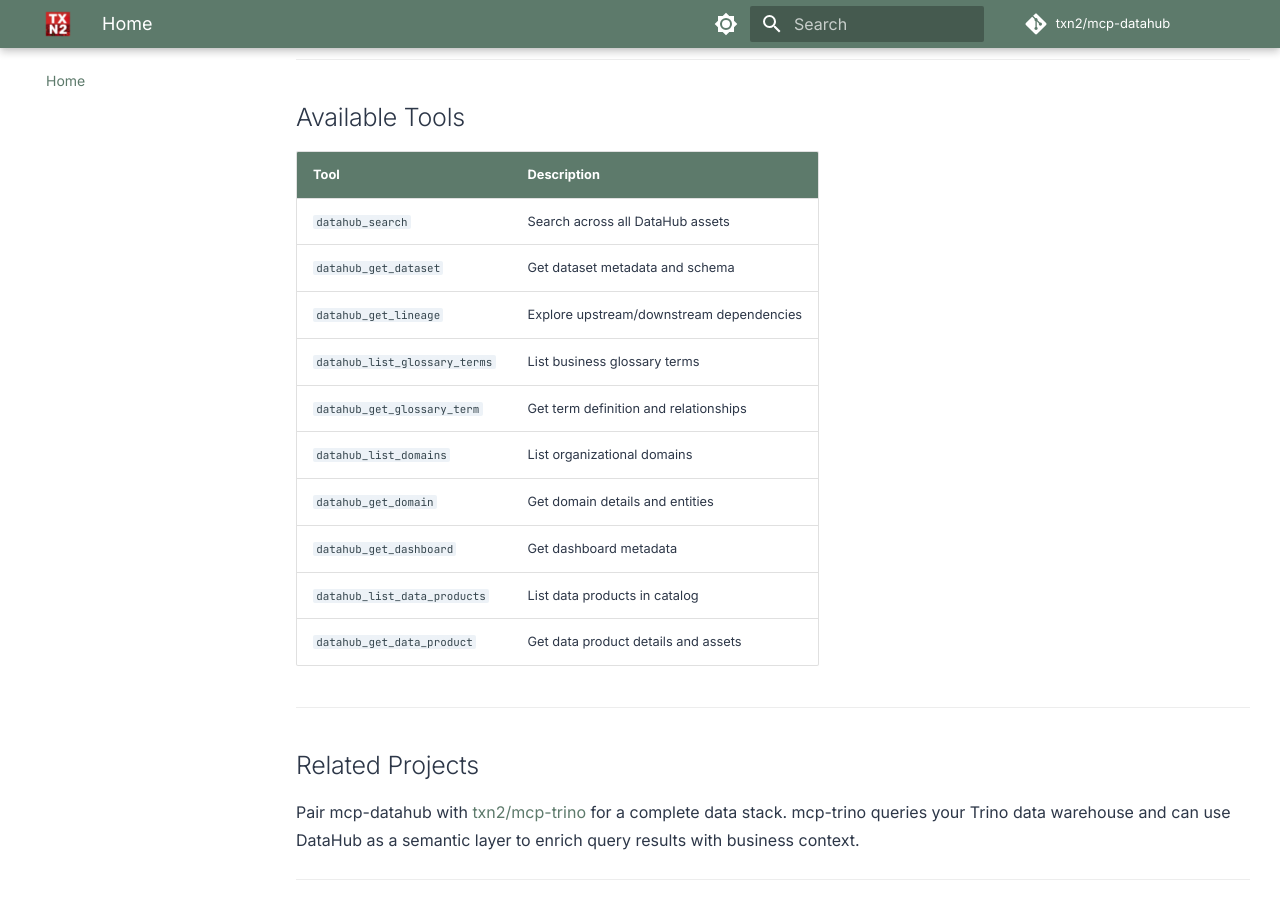
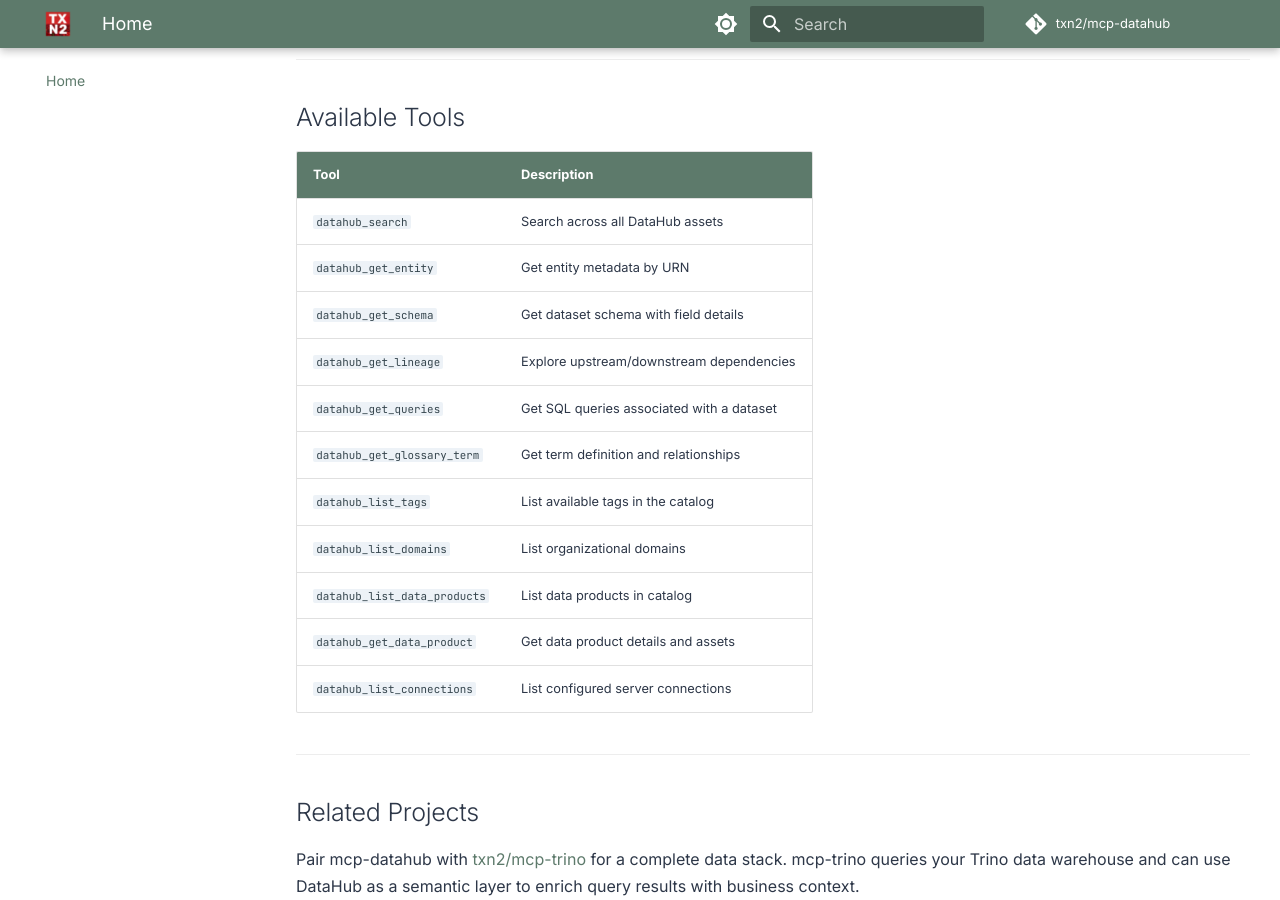
Before and after one commit to txn2/mcp-datahub, an MkDocs documentation site: the page built from docs/index.md, in a window 1280 px wide and 900 px high, scrolled down 1369 px. Built offline with MkDocs 1.6.1 and Material for MkDocs 9.7.7, drawn with Linux system fonts in a browser that asks for light colours; comment, search, counter and statistics services are not loaded.

Commit message:
Update `index.md` to refine commands and expand descriptions in the tools table

```diff
--- a/docs/index.md
+++ b/docs/index.md
@@ -95,15 +95,16 @@ Unlike other MCP servers, mcp-datahub is designed as a composable Go library. Im
 | Tool | Description |
 |------|-------------|
 | `datahub_search` | Search across all DataHub assets |
-| `datahub_get_dataset` | Get dataset metadata and schema |
+| `datahub_get_entity` | Get entity metadata by URN |
+| `datahub_get_schema` | Get dataset schema with field details |
 | `datahub_get_lineage` | Explore upstream/downstream dependencies |
-| `datahub_list_glossary_terms` | List business glossary terms |
+| `datahub_get_queries` | Get SQL queries associated with a dataset |
 | `datahub_get_glossary_term` | Get term definition and relationships |
+| `datahub_list_tags` | List available tags in the catalog |
 | `datahub_list_domains` | List organizational domains |
-| `datahub_get_domain` | Get domain details and entities |
-| `datahub_get_dashboard` | Get dashboard metadata |
 | `datahub_list_data_products` | List data products in catalog |
 | `datahub_get_data_product` | Get data product details and assets |
+| `datahub_list_connections` | List configured server connections |
 
 ---
 
```
